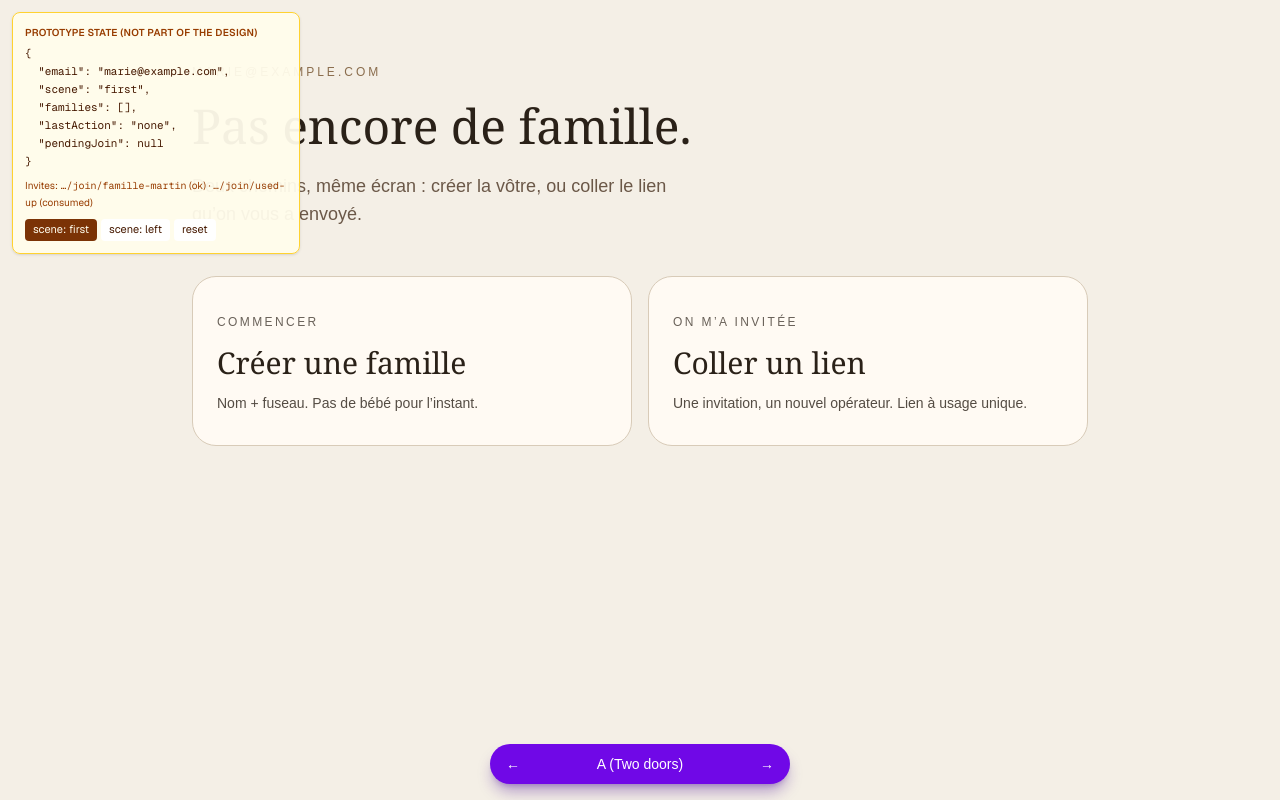
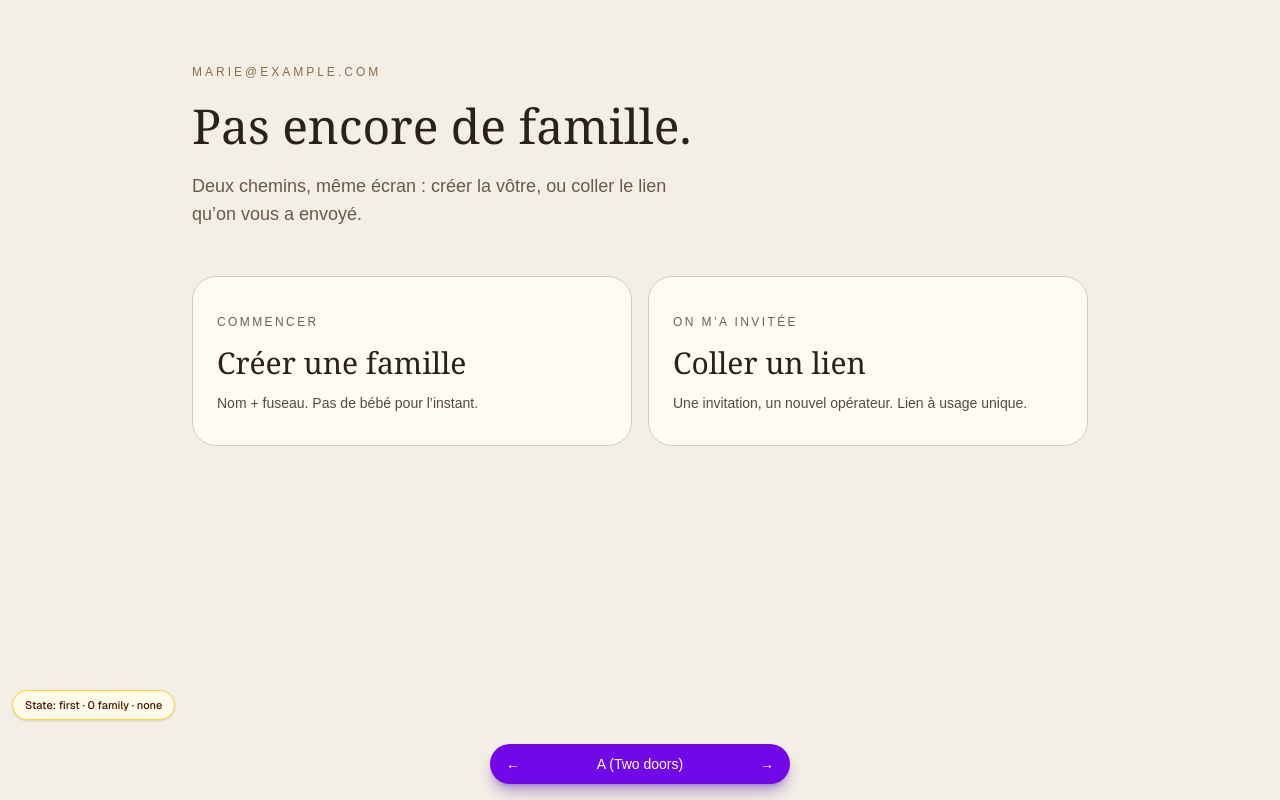
Before and after one commit to Yvens16/baby-planning, a Next.js app: page /prototype/zero-family in a window 1280 px wide. Built offline with nearby package versions, Linux system fonts and the light colour scheme.

Commit message:
Collapse prototype state so it does not cover the designs
The debug dump sat on top of the zero-Family welcome; a chip keeps
state visible without hiding create vs join.

Co-authored-by: Yvens16 <Yvens16@users.noreply.github.com>

```diff
--- a/app/prototype/zero-family/StatePanel.tsx
+++ b/app/prototype/zero-family/StatePanel.tsx
@@ -1,5 +1,6 @@
 "use client";
 
+import { useState } from "react";
 import { usePathname, useRouter, useSearchParams } from "next/navigation";
 import type { Session } from "./model";
 import { STUB_INVITES } from "./model";
@@ -11,6 +12,7 @@ export function StatePanel({
   session: Session;
   onReset: () => void;
 }) {
+  const [open, setOpen] = useState(false);
   const router = useRouter();
   const pathname = usePathname();
   const searchParams = useSearchParams();
@@ -22,12 +24,23 @@ export function StatePanel({
     onReset();
   }
 
+  const summary = `${session.scene} · ${session.families.length} family · ${session.lastAction}`;
+
   return (
-    <aside className="fixed left-3 top-3 z-40 max-w-72 rounded-lg border border-amber-300 bg-amber-50/95 p-3 font-mono text-[11px] leading-relaxed text-amber-950 shadow-sm">
-      <p className="mb-1 font-sans text-[10px] font-semibold uppercase tracking-wide text-amber-800">
+    <aside className="fixed bottom-20 left-3 z-40 max-w-[min(22rem,calc(100vw-1.5rem))] font-sans text-[11px] text-amber-950">
+      <button
+        type="button"
+        onClick={() => setOpen((v) => !v)}
+        className="rounded-full border border-amber-300 bg-amber-50 px-3 py-1.5 font-medium shadow-sm"
+      >
+        State: {summary}
+      </button>
+      {open && (
+        <div className="mt-2 rounded-lg border border-amber-300 bg-amber-50/95 p-3 shadow-sm">
+          <p className="mb-1 text-[10px] font-semibold uppercase tracking-wide text-amber-800">
             Prototype state (not part of the design)
           </p>
-      <pre className="whitespace-pre-wrap">
+          <pre className="font-mono text-[11px] leading-relaxed whitespace-pre-wrap">
             {JSON.stringify(
               {
                 email: session.email,
@@ -40,12 +53,11 @@ export function StatePanel({
               2,
             )}
           </pre>
-      <p className="mt-2 font-sans text-[10px] text-amber-800">
-        Invites:{" "}
-        <code>…/join/{STUB_INVITES.valid.token}</code> (ok) ·{" "}
+          <p className="mt-2 text-[10px] text-amber-800">
+            Invites: <code>…/join/{STUB_INVITES.valid.token}</code> (ok) ·{" "}
             <code>…/join/{STUB_INVITES.consumed.token}</code> (consumed)
           </p>
-      <div className="mt-2 flex flex-wrap gap-1 font-sans">
+          <div className="mt-2 flex flex-wrap gap-1">
             <button
               type="button"
               onClick={() => setScene("first")}
@@ -68,6 +80,8 @@ export function StatePanel({
               reset
             </button>
           </div>
+        </div>
+      )}
     </aside>
   );
 }
```
Lines whose indentation alone changed are shown as unchanged.
